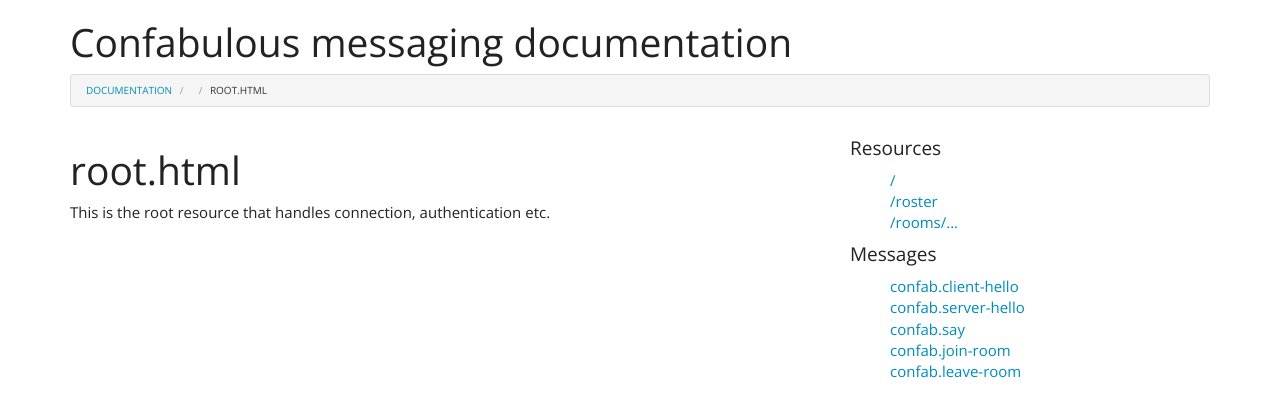
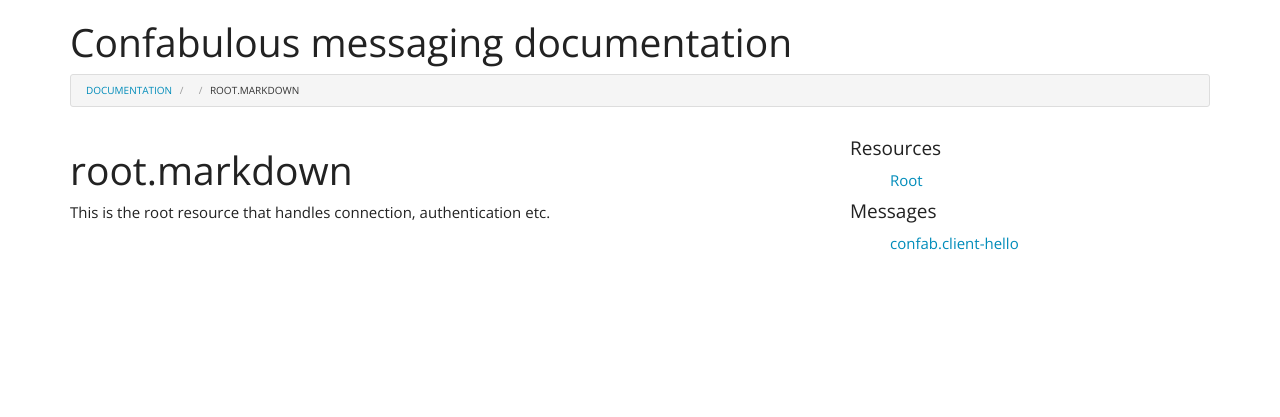
Before and after one commit to confabulous/confabulous.github.io, a Jekyll site: the page built from resources/root.markdown, in a window 1280 px wide. Shown: the top 417 px of the page. Built offline with Jekyll 4.4.1, drawn with Linux system fonts in a browser that asks for light colours; nearby versions of some CDN libraries; Markdown is read by kramdown in place of the engine named in the settings.

Commit message:
Use a plugin to find all the resource and message doc files

```diff
--- a/_data/messages.yml
+++ /dev/null
@@ -1,5 +0,0 @@
-- confab.client-hello
-- confab.server-hello
-- confab.say
-- confab.join-room
-- confab.leave-room
--- a/_data/resources.yml
+++ /dev/null
@@ -1,8 +0,0 @@
-- path: /
-  url: root
-
-- path: /roster
-  url: roster
-
-- path: /rooms/...
-  url: room
--- a/_layouts/default.html
+++ b/_layouts/default.html
@@ -35,14 +35,14 @@
           <h4>Resources</h4>
           <ul style="list-style: none">
             {% for resource in site.data.resources %}
-              <li><a href="/resources/{{resource.url}}.html">{{resource.path}}</a></li>
+              <li><a href="/resources/{{resource.file}}.html">{{resource.path}}</a></li>
             {% endfor %}
           </ul>
 
           <h4>Messages</h4>
           <ul style="list-style: none">
             {% for message in site.data.messages %}
-              <li><a href="/messages/{{message}}.html">{{message}}</a></li>
+              <li><a href="/messages/{{message.file}}.html">{{message.kind}}</a></li>
             {% endfor %}
           </ul>
         </div>
--- /dev/null
+++ b/_plugins/docfinder.rb
@@ -0,0 +1,19 @@
+module DocFinder
+    class Generator < Jekyll::Generator
+        def generate(site)
+            site.data['resources'] = []
+            site.data['messages'] = []
+            site.pages.each {|page|
+                if page.data.has_key?('resource')
+                    site.data['resources'] << {'path' => page.data['resource'], 'file' => page.basename}
+                end
+
+                if page.data.has_key?('message')
+                    site.data['messages'] << {'kind' => page.data['message'], 'file' => page.basename}
+                end
+            }
+            site.data['resources'].sort! {|x, y| x['path'] <=> y['path']}
+            site.data['messages'].sort! {|x, y| x['kind'] <=> y['kind']}
+        end
+    end
+end
--- a/index.markdown
+++ b/index.markdown
@@ -2,3 +2,5 @@
 layout: default
 title: Confabulous messaging documentation
 ---
+
+{{site.data.testing}}
--- a/messages/confab.client-hello.markdown
+++ b/messages/confab.client-hello.markdown
@@ -1,6 +1,6 @@
 ---
 layout: message
-name: confab.client-hello
+message: confab.client-hello
 ---
 This is the first message of the protocol, sent from the client to the server immediately after successful connection.
 
--- a/resources/root.html
+++ b/resources/root.markdown
@@ -1,5 +1,5 @@
 ---
 layout: resource
-name: Root
+resource: Root
 ---
 This is the root resource that handles connection, authentication etc.
```
